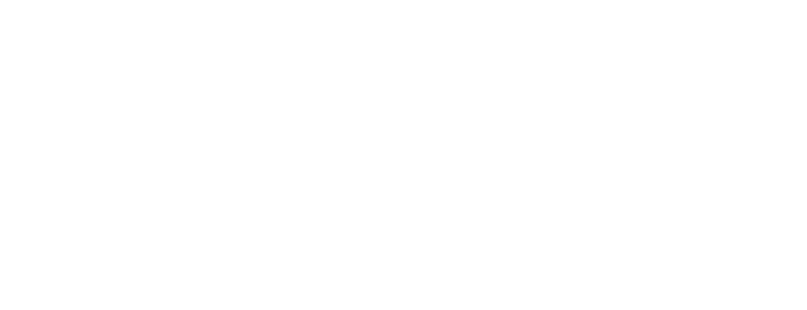
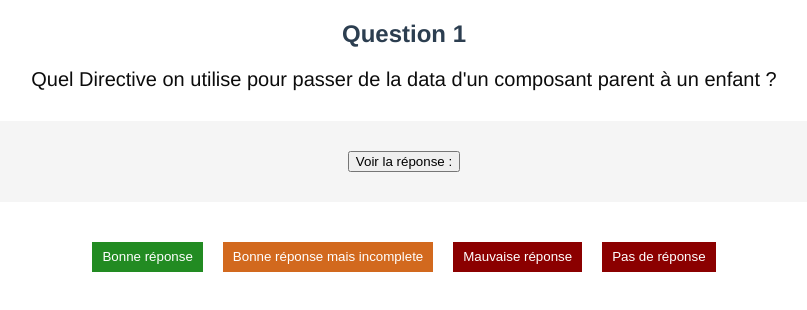
Before and after one commit to vZanchiV/test-angular-hero, a Vue app: page /questions/1 in a window 1280 px wide. Shown: the top 310 px of the page, without its empty margins (236-1043 px from the left). Built offline with nearby package versions, Linux system fonts and the light colour scheme.

Commit message:
trouver le moyen de rafrachir le composant dynamiquement

```diff
--- a/src/components/Question.vue
+++ b/src/components/Question.vue
@@ -1,9 +1,9 @@
 <template>
   <div>
     <p class="ask">
-      {{ ask }}
+      {{ question.libelle }}
     </p>
-    <div v-if="img !== 'img'">
+    <div v-if="question.img">
       <img :src="myImg">
     </div>
   </div>
@@ -12,20 +12,15 @@
 <script>
   export default {
     props: {
-      ask: {
-        type: String,
+      question: {
+        type: Object,
         required: true,
-      },
-      img: {
-        type: String,
-        required: false,
-        default: 'img'
       }
     },
     computed: {
       myImg () {
         const images = require.context('../assets/', false, /\.png$/)
-        return images(`./${this.img}.png`)
+        return images(`./${this.question.img}.png`)
       }
     }
   }
--- a/src/components/Reponse.vue
+++ b/src/components/Reponse.vue
@@ -8,14 +8,14 @@
       class="res__content"
     >
       <p v-if="!isList">
-        {{ responses }}
+        {{ responses.libelle }}
       </p>
       <ul v-if="isList">
         <li
-          v-for="(response,index) in responses"
+          v-for="(libelle,index) in responses.libelle"
           :key="index"
         >
-          {{ response }}
+          {{ libelle }}
         </li>
       </ul>
     </div>
@@ -26,7 +26,7 @@
   export default {
     props: {
       responses: {
-        type: [String, Array],
+        type: Object,
         required: true
       }
     },
@@ -37,7 +37,7 @@
     },
     computed: {
       isList: function () {
-        return typeof this.responses !== 'string'
+        return Array.isArray(this.responses.libelle)
       }
     },
     methods: {
--- a/src/components/Score.vue
+++ b/src/components/Score.vue
@@ -47,19 +47,27 @@
         ...mapActions([
             'upgrateScore',
             'upgrateNbBadRes',
-                'upgrateNbNoRes'
+            'upgrateNbNoRes',
+          'nextQuestion'
         ]),
         updateScore(value) {
             this.upgrateScore(value)
             this.stateRes = true;
+          this.responseActivate()
         },
         updateScoreFalse(value) {
             this.upgrateNbBadRes(value)
              this.stateRes = true;
+          this.responseActivate()
         },
         updateScoreNoRes(value){
             this.upgrateNbNoRes(value)
              this.stateRes = true;
+          this.responseActivate()
+        },
+        responseActivate(){
+          this.nextQuestion()
+          this.$emit('resultat')
         }
     },
 }
--- a/src/router/index.js
+++ b/src/router/index.js
@@ -14,8 +14,8 @@ const routes = [
     component: Home
   },
   {
-    path: '/questions',
-    name: 'super',
+    path: '/questions/:num',
+    name: 'Questionaire',
     component: Questionaire
   },
   {
--- a/src/store/index.js
+++ b/src/store/index.js
@@ -9,15 +9,16 @@ export default new Vuex.Store({
     score: 0,
     nbrBadRes: 0,
     nbrNoRes: 0,
-    currentQuestion: 1,
+    numeroQuestion: 1,
     questions: datas
   },
   getters: {
     scoreTotal: state => state.score,
     badResponse: state => state.nbrBadRes,
     noResponse: state => state.nbrNoRes,
-    getCurrentQuestion: state => state.currentQuestion,
-    getQuestion: state => state.questions[state.currentQuestion - 1]
+    getNumQuestion: state => state.numeroQuestion,
+    getQuestion: state => state.questions[state.numeroQuestion - 1],
+    getQuestion2: (state,num) => state.questions[num - 1]
   },
   mutations: {
     UPGRADE_SCORE: (state, payload) => {
@@ -30,7 +31,7 @@ export default new Vuex.Store({
       state.nbrNoRes = state.nbrNoRes + payload
     },
     NEXT_QUESTION: (state) => {
-      state.currentQuestion += 1
+      state.numeroQuestion += 1
     }
   },
   actions: {
--- a/src/views/Questionaire.vue
+++ b/src/views/Questionaire.vue
@@ -1,22 +1,23 @@
 <template>
   <div>
-    <h2>Question {{ getCurrentQuestion }}</h2>
+    <h2 :key="getNumQuestion">Question {{ numero }}</h2>
     <ask
-      :ask="getQuestion.ask"
-      :img="getQuestion.img"
+      :question="questionnaire.ask"
     />
-    <res :responses="getQuestion.res" />
-    <score />
-    <div style="text-align:center; ">
-      <button @click="nextQuestion">
+    <res :responses="questionnaire.res" />
+    <score @resultat="resultat()" />
+    <div
+      v-if="isShow"
+      style="text-align:center;"
+    >
+      <router-link :to="link">
         Question suivante
-      </button>
+      </router-link>
     </div>
   </div>
 </template>
 
 <script>
-  import { mapActions, mapGetters } from 'vuex'
   import Question from '../components/Question'
   import Reponse from '../components/Reponse'
   import Score from '../components/Score'
@@ -27,17 +28,24 @@
       res: Reponse,
       score: Score
     },
+    data () {
+      return {
+        isShow: false,
+        questionnaire: this.$store.getters.getQuestion,
+        numero: this.$route.params.num || this.$store.getters.getNumQuestion
+      }
+    },
     computed: {
-      ...mapGetters({
-        getCurrentQuestion:'getCurrentQuestion',
-        getQuestion: 'getQuestion'})
+      link () {
+        return `/questions/${this.numero + 1}`
+      }
+    },
+    mounted () {
+      this.questionnaire = this.$store.getters.getQuestion
     },
     methods: {
-      ...mapActions([
-        'nextQuestion'
-      ]),
-      questionSuivante(){
-        this.nextQuestion();
+      resultat () {
+        this.isShow = true;
       }
     }
   }
```
Also changed, not shown: 8 other files (tests, documents, lock files or other folders). Lines whose indentation alone changed are shown as unchanged.
